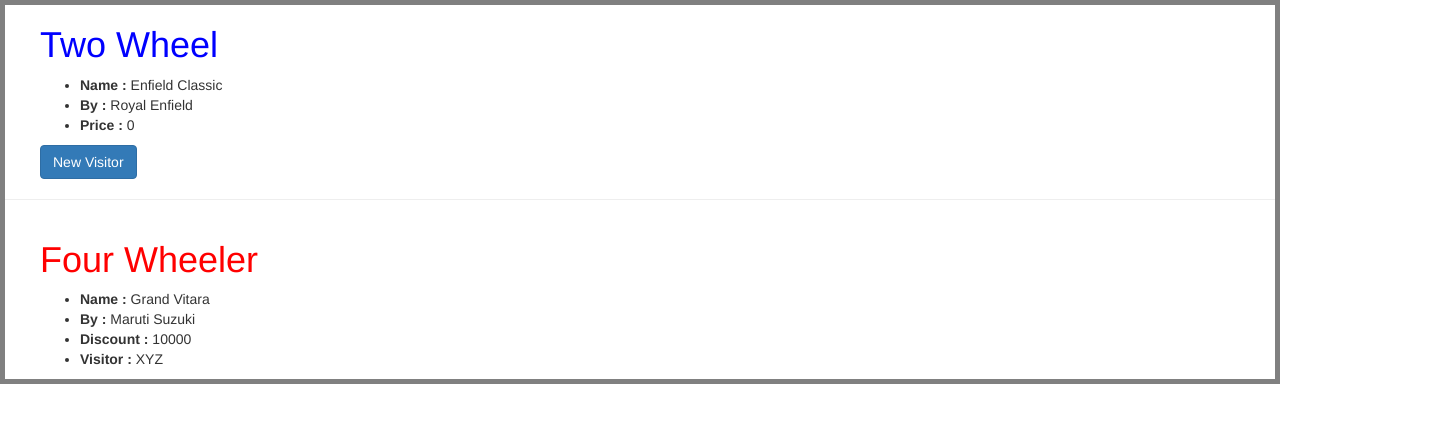
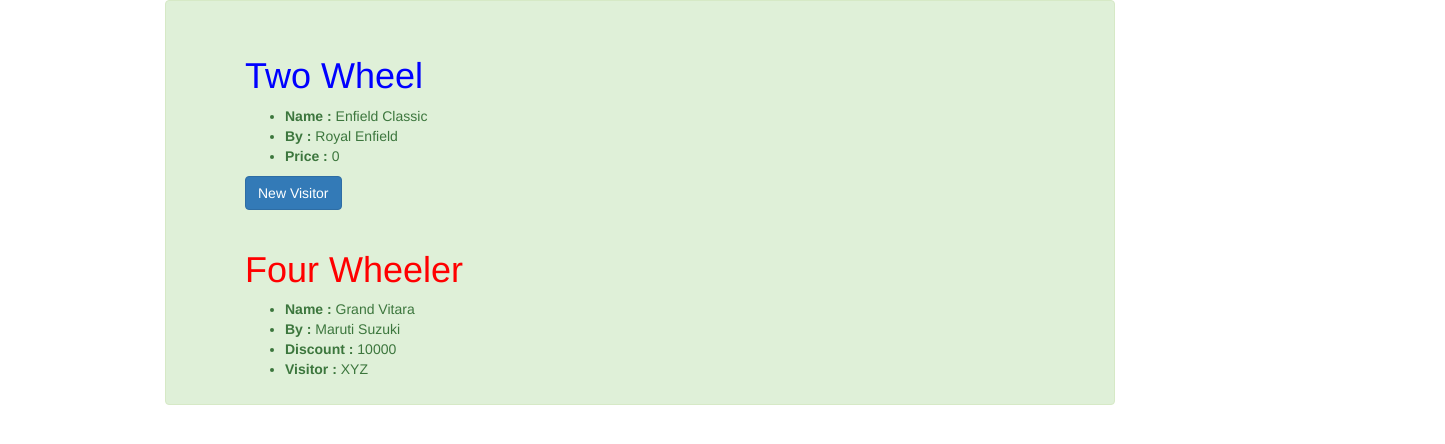
Before and after one commit to SachinKasar/reactjs-redux-middlewares, a React app: page / in a window 1280 px wide. Shown: the top 444 px of the page, 1445 px wide, since content can reach past the window. Built offline with nearby package versions, Linux system fonts and the light colour scheme.

Commit message:
Update App.js

```diff
--- a/src/app/components/App.js
+++ b/src/app/components/App.js
@@ -10,22 +10,21 @@
 		var fourWheelSpecs = {manufacturer : "Maruti Suzuki"};
 
         return (
-			<div style={{border: '5px solid grey'}}>
-				 <div className="container">
-					<div className="row">
-						<div className="row">
+			<div className="container">
+                <div className="row col-xs-10 col-xs-offset-1 alert alert-success">
+				    <br/>
+                    <div className="row">
+                      <div className="col-xs-10 col-xs-offset-1" >
 							<TwoWheeler name="Enfield Classic"
 									  specs={twoWheelSpecs}
 									  price="0"
 									  changeVisitor={() => this.props.setVisitorName("New Visitor")}
 									  discount={this.props.discountProp.discount}/>
 						</div>
-					</div>
-				  </div>
-			  <hr/>
-				  <div className="container">
-					<div className="row">
-						<div className="row">
+					</div> <br/>
+
+				   <div className="row">
+                      <div className="col-xs-10 col-xs-offset-1" >
 							<FourWheeler
 								name="Grand Vitara"
 								specs={fourWheelSpecs}
```
